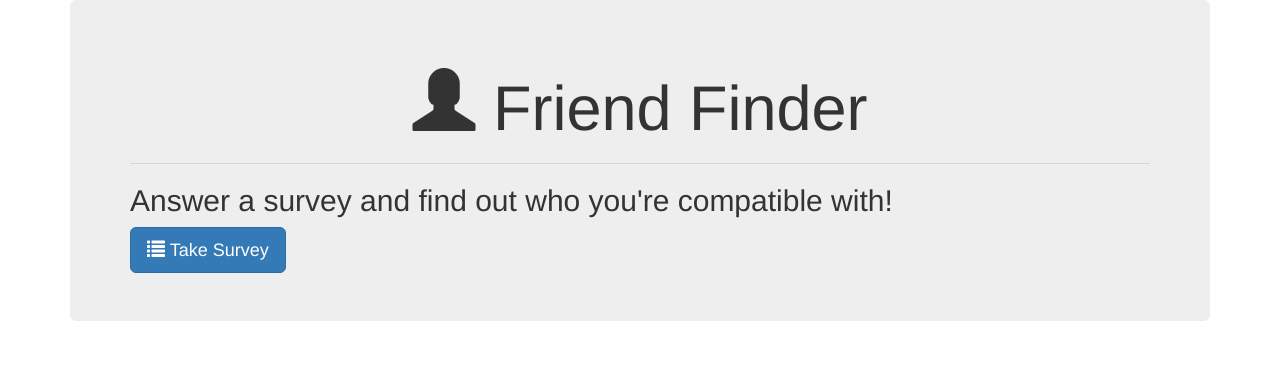
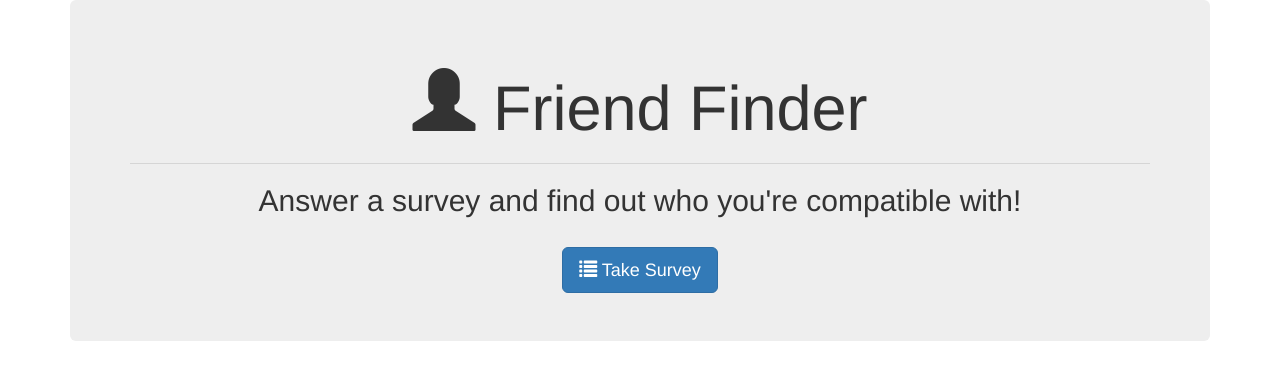
Before and after one commit to kimberlyhoward/friendFinder, a website: page app/public/index.html in a window 1280 px wide. Drawn offline with nearby package versions, Linux system fonts and the light colour scheme.

Commit message:
Update html

```diff
--- a/app/public/index.html
+++ b/app/public/index.html
@@ -9,7 +9,7 @@
     <title>Friend Finder</title>
 
     <style>
-    body.{
+    body {
         align-content: center;
         text-align: center;
     }
@@ -24,8 +24,9 @@
                 <span class="glyphicon glyphicon-user"> </span> Friend Finder </h1>
             <hr>
             <h2 class>Answer a survey and find out who you're compatible with!</h2>
+<br>
 
-            <div class="text-left">
+            <div class="text-center">
                 <a href="/app/public/survey.html">
                     <button class="btn btn-lg btn-primary">
                         <span class="glyphicon glyphicon-list"></span> Take Survey</button>
```
